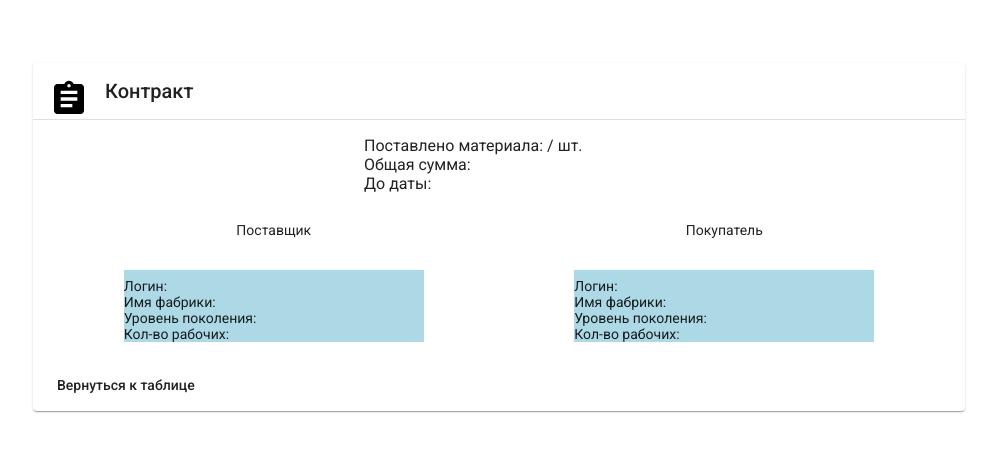
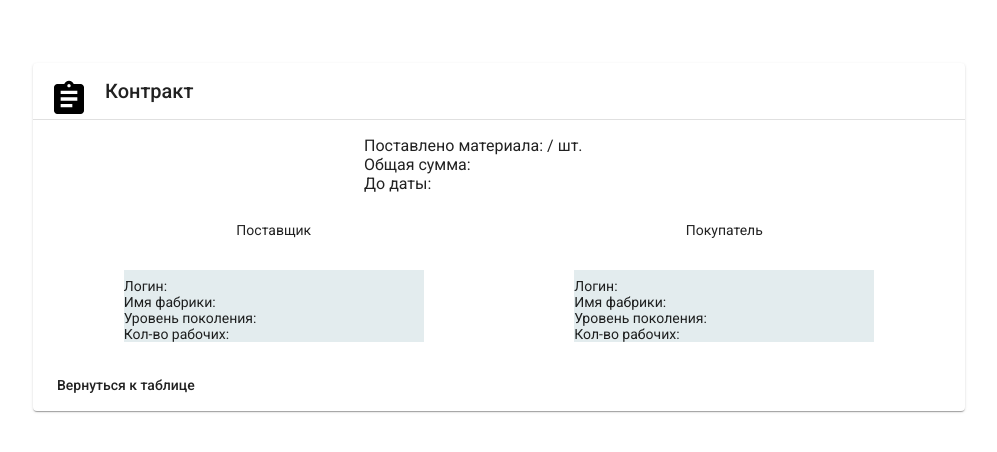
Before and after one commit to yafarkin/im.production, an Angular app in the folder src/IM.Production.UI/: page /contracts/1 in a window 1280 px wide. Shown: the top 452 px of the page, without its empty margins (141-1138 px from the left). Built offline with nearby package versions, Linux system fonts and the light colour scheme; no server answers.

Commit message:
#21 Change list background color

```diff
--- a/src/IM.Production.UI/src/contract/contract.component.scss
+++ b/src/IM.Production.UI/src/contract/contract.component.scss
@@ -19,7 +19,7 @@
 }
 
 .contract-info-list {
-    background: lightblue;
+    background: hsla(191, 26%, 83%, 0.513);
     width: 300px;
     margin-left: 5%;
     margin-right: 5%;
```
